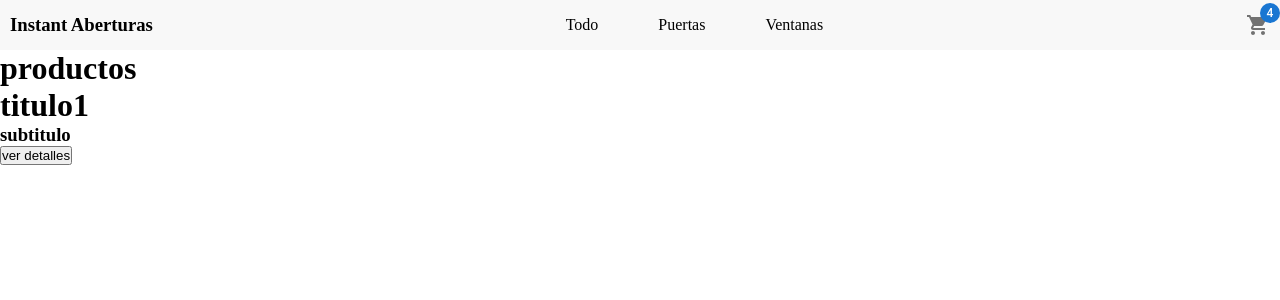
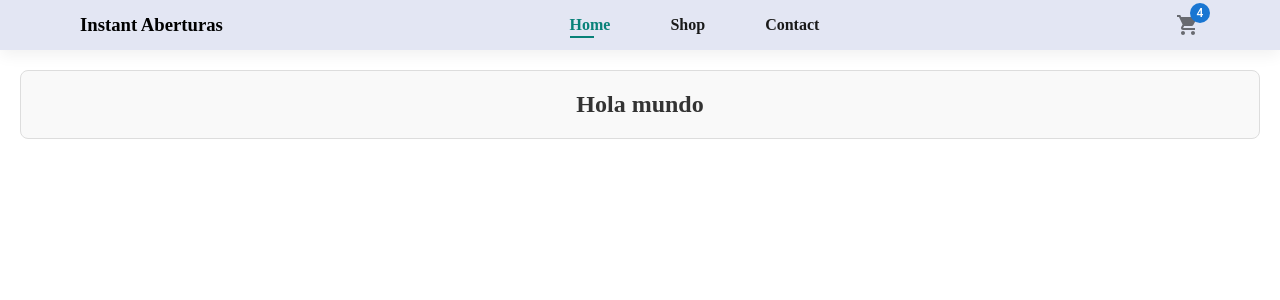
Before and after one commit to OmarReales/InstantAberturasE-commerce, a React (Vite) app: page / in a window 1280 px wide. Shown: the top 300 px of the page. Built offline with nearby package versions, Linux system fonts and the light colour scheme.

Commit message:
primera entrega

```diff
--- a/src/App.jsx
+++ b/src/App.jsx
@@ -2,10 +2,11 @@ import Navbar from "./components/layout/navbar/Navbar";
 import ItemListContainer from "./components/pages/itemListContainer/ItemListContainer";
 
 function App() {
+  let saludo = "Hola mundo";
   return (
     <div>
       <Navbar />
-      <ItemListContainer />
+      <ItemListContainer greeting={saludo} />
     </div>
   );
 }
--- a/src/components/layout/navbar/Navbar.jsx
+++ b/src/components/layout/navbar/Navbar.jsx
@@ -5,9 +5,17 @@ const Navbar = () => {
     <div className="container-nav">
       <h3>Instant Aberturas</h3>
       <ul>
-        <li>Todo</li>
-        <li>Puertas</li>
-        <li>Ventanas</li>
+        <li>
+          <a className="active" href="#">
+            Home
+          </a>
+        </li>
+        <li>
+          <a href="#">Shop</a>
+        </li>
+        <li>
+          <a href="#">Contact</a>
+        </li>
       </ul>
       <CartWidget />
     </div>
--- a/src/components/layout/navbar/navbar.css
+++ b/src/components/layout/navbar/navbar.css
@@ -2,9 +2,14 @@
   display: flex;
   justify-content: space-between;
   align-items: center;
-  background-color: #f8f8f8;
-  padding: 10px;
+  background: #e3e6f3;
+  padding: 20px 80px;
   height: 50px;
+  box-shadow: 0 5px 15px rgba(0, 0, 0, 0.06);
+  z-index: 999;
+  position: sticky;
+  top: 0;
+  left: 0;
 }
 .container-nav h3 {
   margin: 0;
@@ -22,3 +27,25 @@
   padding: 0 20px;
   position: relative;
 }
+.container-nav li a {
+  text-decoration: none;
+  font-size: 16px;
+  font-weight: 600;
+  color: #1a1a1a;
+  transition: 0.3s ease;
+}
+.container-nav li a:hover,
+.container-nav li a.active {
+  color: #088178;
+}
+
+.container-nav li a.active::after,
+.container-nav li a:hover::after {
+  content: "";
+  width: 30%;
+  height: 2px;
+  background: #088178;
+  position: absolute;
+  bottom: -4px;
+  left: 20px;
+}
--- a/src/components/pages/itemListContainer/ItemListContainer.jsx
+++ b/src/components/pages/itemListContainer/ItemListContainer.jsx
@@ -1,12 +1,9 @@
-import ProductCard from "../../common/productCard/ProductCard";
-
-const ItemListContainer = () => {
+// import ProductCard from "../../common/productCard/ProductCard";
+import "./itemListContainer.css";
+const ItemListContainer = ({ greeting }) => {
   return (
-    <div>
-      <h1>productos</h1>
-      <div>
-        <ProductCard />
-      </div>
+    <div className="container-itemList">
+      <p className="saludo">{greeting}</p>
     </div>
   );
 };
--- a/src/components/pages/itemListContainer/itemListContainer.css
+++ b/src/components/pages/itemListContainer/itemListContainer.css
@@ -0,0 +1,13 @@
+.container-itemList {
+  padding: 20px;
+  background-color: #f9f9f9;
+  border: 1px solid #ddd;
+  border-radius: 8px;
+  text-align: center;
+  margin: 20px;
+}
+.saludo {
+  font-size: 24px;
+  font-weight: bold;
+  color: #333;
+}
```
Also changed, not shown: eslint.config.js (+18 -17 lines).
